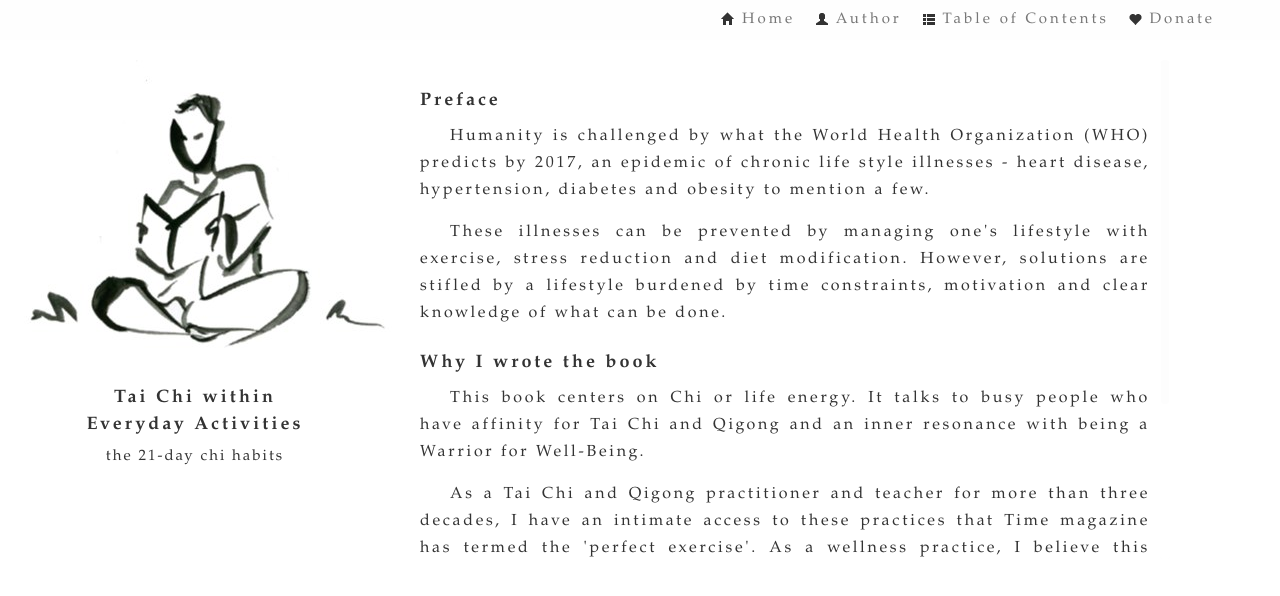
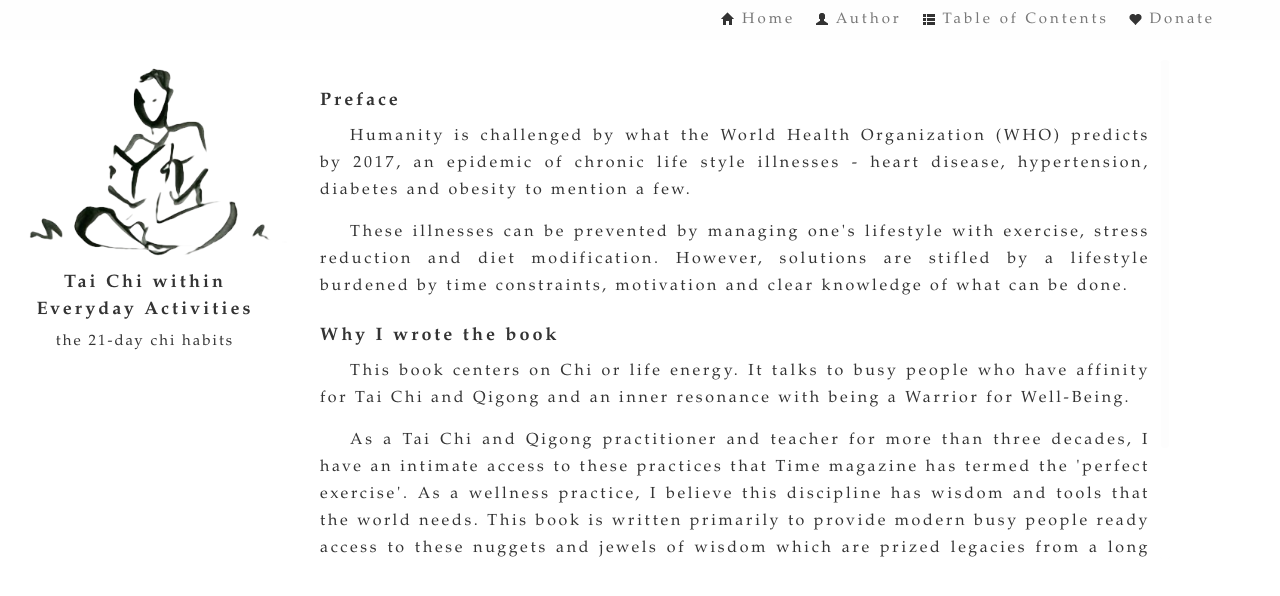
Before and after one commit to chihabit/Everyday-Taichi-Habits, a Jekyll site: the page built from content/home.html, in a window 1280 px wide. Shown: the top 596 px of the page. Built offline with Jekyll 4.4.1, drawn with Linux system fonts in a browser that asks for light colours; some web fonts are replaced; Markdown is read by kramdown in place of the engine named in the settings.

Commit message:
Update logo. Update layout.

```diff
--- a/_layouts/default.html
+++ b/_layouts/default.html
@@ -47,14 +47,14 @@
   </div>
 
   <div class="row">
-    <div class="span4">
-      <img src="../images/logo.jpeg" />
+    <div class="span3">
       <div id="book_title">
+        <img src="../images/logo.png" width="270px" />
         <h3>Tai Chi within<br>Everyday Activities</h3>
         <span class="subtitle">the 21-day chi habits</span>
       </div>
     </div>
-    <div class="span8">
+    <div class="span9">
       <div id="nano_scroll" class="nano">
         <div class="content">
           {{ content }}
```
Also changed, not shown: images/logo.png (added).
